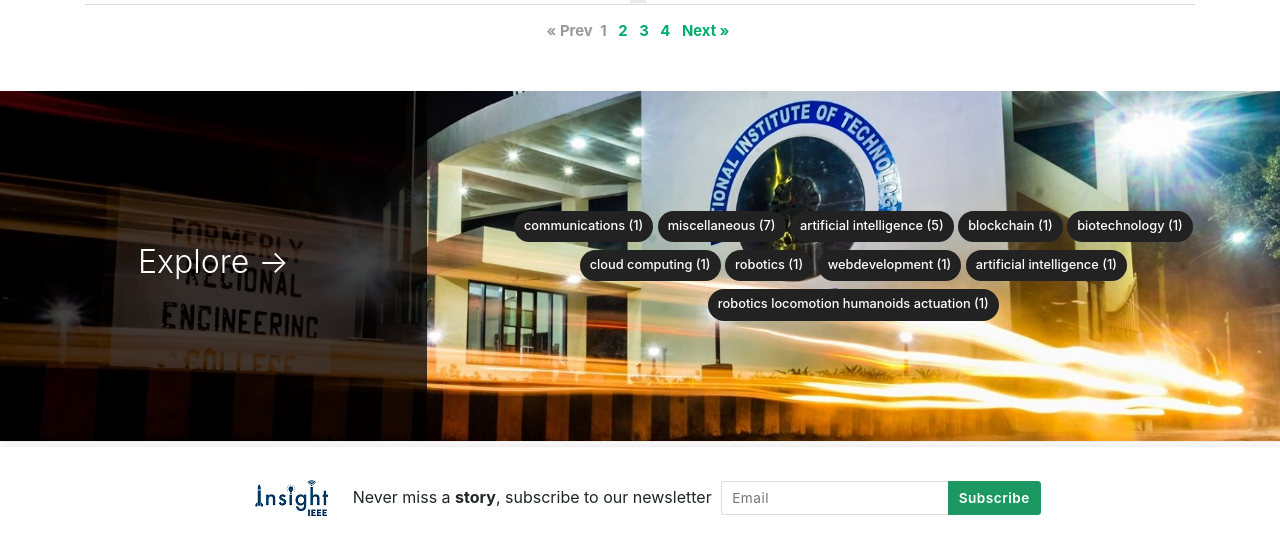
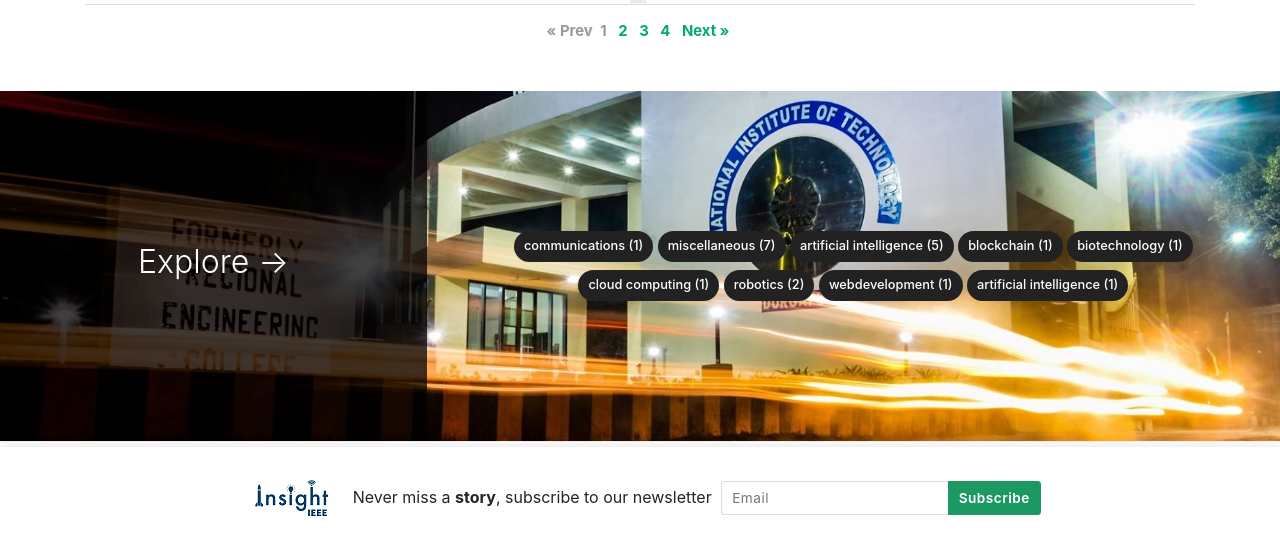
Before and after one commit to ieeesb-nitdgp/insight, a Jekyll site: the page built from index.html, in a window 1280 px wide and 900 px high, scrolled down 1789 px, cut to the strip 350-900 px from the top of the window. Built offline with Jekyll 4.4.1, drawn with Linux system fonts in a browser that asks for light colours; nearby versions of some CDN libraries; the list of posts is cut into pages by our own code.

Commit message:
category concision

```diff
--- a/_posts/dir_2021/2021-10-31-ActuationandLeggedLocomotion.md
+++ b/_posts/dir_2021/2021-10-31-ActuationandLeggedLocomotion.md
@@ -2,7 +2,7 @@
 layout: post
 title:  "Actuation and Legged Locomotion in Robots"
 author: Shaily
-categories: [robotics locomotion humanoids actuation ]
+categories: [Robotics]
 image: assets/images/locomotion_images/loco1024.png
 wide_image: assets/images/locomotion_images/loco1024.jpg
 thumb_image: assets/images/locomotion_images/loco500.jpg
```
